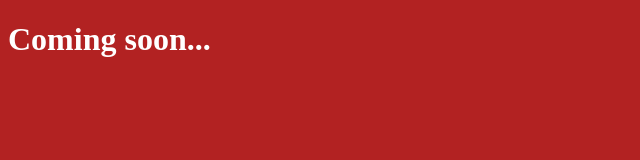
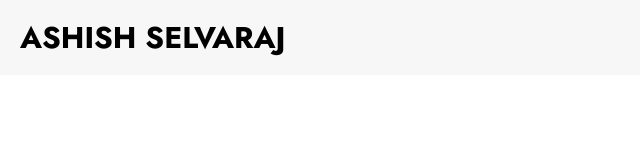
Before and after one commit to SaurontheMighty/resume, a plain HTML site: page index.html in a window 1280 px wide. Shown: the whole page, without its empty margins (0-640 px from the left). Drawn offline with Linux system fonts and the light colour scheme.

Commit message:
Add navbar

```diff
--- a/index.html
+++ b/index.html
@@ -9,7 +9,9 @@
 <link rel="stylesheet" href="main.css">
 </head>
 <body>
-<h1>Coming soon...</h1>
+<div class="navbar">
+    <a class = "item">ASHISH SELVARAJ</a>
+</div>
 <script src = "main.js"></script>
 </body>
 </html>
--- a/main.css
+++ b/main.css
@@ -1,3 +1,22 @@
+.navbar {
+  overflow: hidden;
+  background-color: #f7f7f7;
+}
+
+
+@font-face { font-family: Jost; src: url('Jost.ttf'); }
+
+.item {
+  float: left;
+  font-family: "Jost";
+  text-decoration: none;
+  padding: 16px 20px;
+  text-align: center;
+  font-weight: bold;
+  font-size: 30px;
+  color: #000;
+}
+
 h1{
     color: white;
     animation-duration: 3s;
@@ -16,6 +35,6 @@ h1{
     }
   }
 
-body {
-    background-color: firebrick;
+body{
+  margin: 0;
 }
```
Also changed, not shown: Jost.ttf (added).
